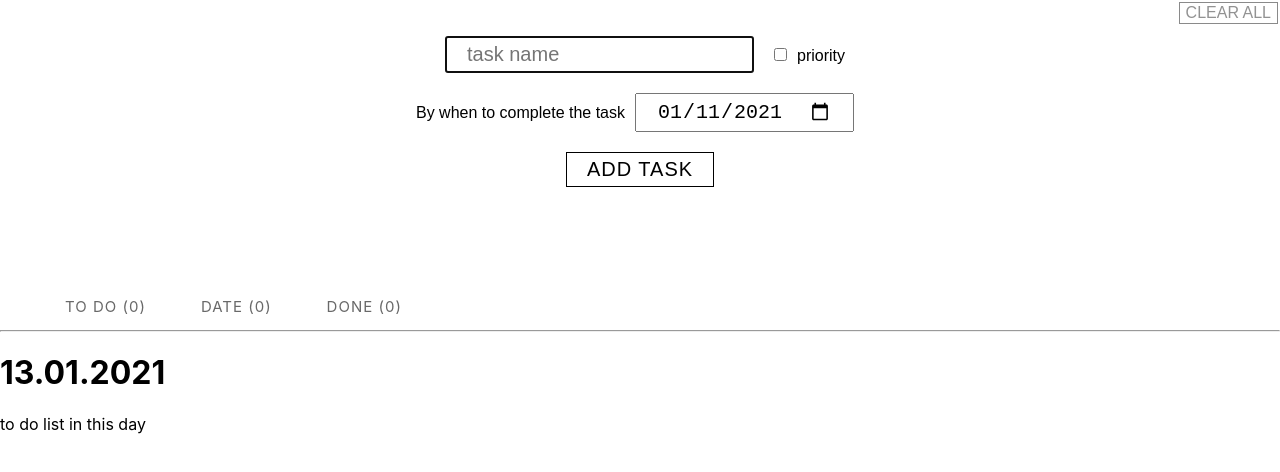
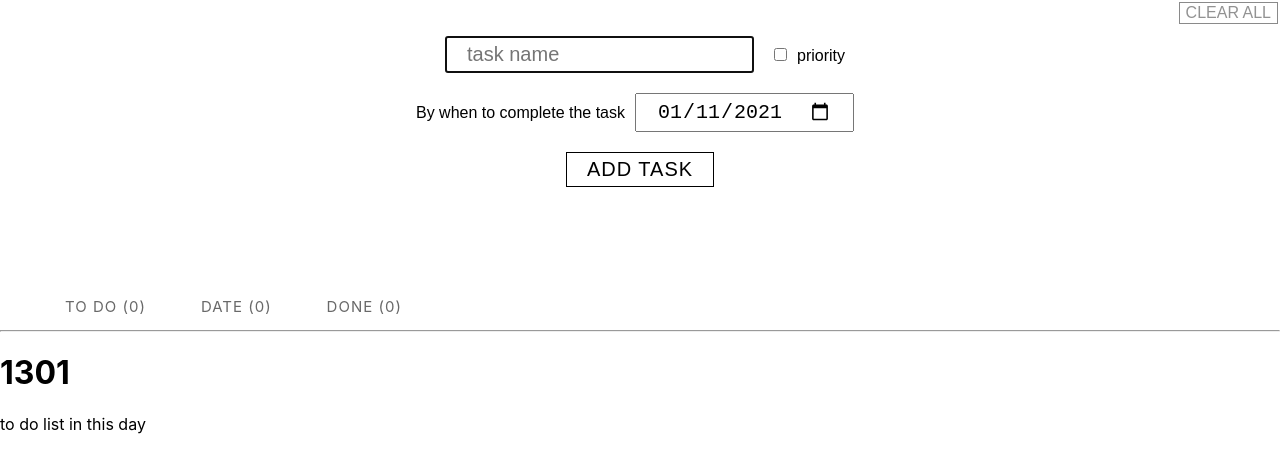
Before and after one commit to atrykp/to-do-list-react, a React (Create React App) app: page /date/1301 in a window 1280 px wide. Shown: the top 472 px of the page. Built offline with nearby package versions, Linux system fonts and the light colour scheme.

Commit message:
add sort function in DateList and use props from Route in DatePage.js

```diff
--- a/src/components/App.js
+++ b/src/components/App.js
@@ -107,8 +107,8 @@ const App = () => {
           </Route>
           <Route path="/done">{doneTasks}</Route>
 
-          <Route path="/dateList">{<DateList />}</Route>
-          <Route path="/date/:date">{<DatePage />}</Route>
+          <Route path="/dateList">{<DateList tasks={doTasksArr} />}</Route>
+          <Route path="/date/:date" component={DatePage} />
 
           <Route component={ErrorPage} />
         </Switch>
--- a/src/components/DateList.js
+++ b/src/components/DateList.js
@@ -1,6 +1,11 @@
 import React from "react";
 import { Link } from "react-router-dom";
-const DateList = () => {
+const DateList = (props) => {
+  let sortedArr = props.tasks.sort(function (a, b) {
+    return new Date(b.date) - new Date(a.date);
+  });
+  let dates = sortedArr.map((task) => task.date);
+
   return (
     <div>
       <h1>List of days</h1>
--- a/src/components/DatePage.js
+++ b/src/components/DatePage.js
@@ -1,9 +1,11 @@
 import React from "react";
 
-const DatePage = () => {
+const DatePage = (props) => {
+  console.log(props);
+
   return (
     <div>
-      <h1>13.01.2021</h1>
+      <h1>{props.match.params.date}</h1>
       to do list in this day
     </div>
   );
```
Also changed, not shown: 1 other file (tests, documents, lock files or other folders).
